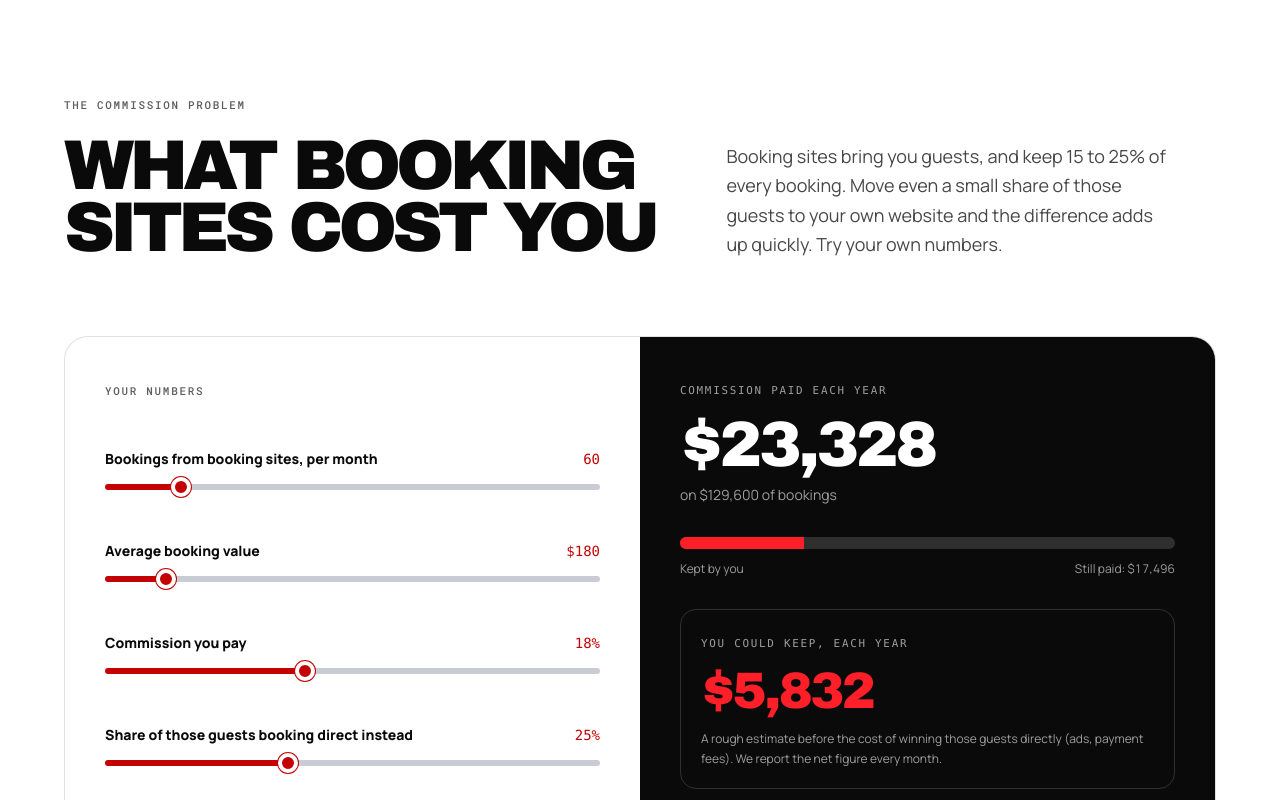
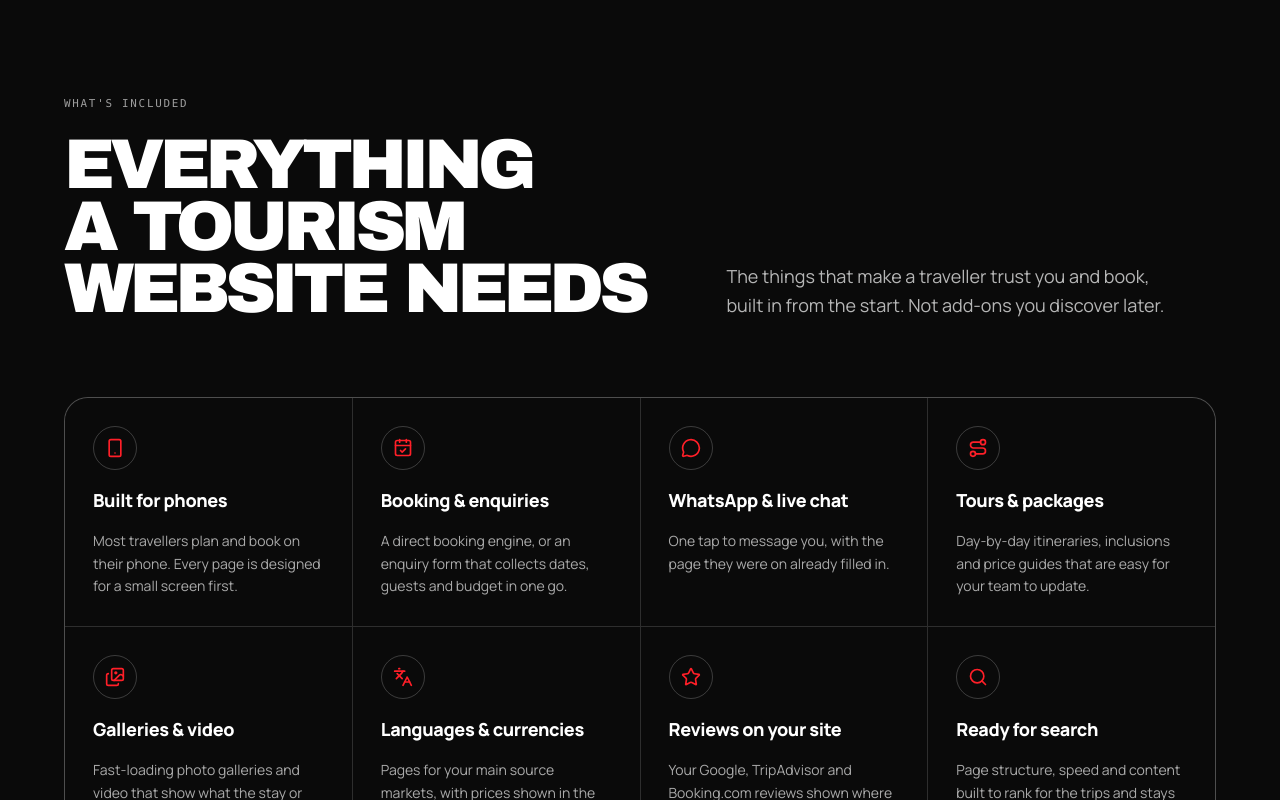
Before and after one commit to Uthrix-Digital/uthrix-digital, a Next.js app: page /for/hospitality in a window 1280 px wide. Shown: the part 2820-3620 px from the top of the page. Built offline with nearby package versions, Linux system fonts and the light colour scheme.

Commit message:
refactor: remove CommissionCalculator and related data from HospitalityPage and data.ts

```diff
--- a/src/app/for/[type]/_components/hospitality/CommissionCalculator.tsx
+++ /dev/null
@@ -1,145 +0,0 @@
-"use client";
-
-import { useId, useState } from "react";
-import { EYEBROW } from "@/components/shared/(AudiencePage)/styles";
-import { CALCULATOR } from "./data";
-
-// Fixed locale so server and client render the same string.
-const usd = new Intl.NumberFormat("en-US", {
-  style: "currency",
-  currency: "USD",
-  maximumFractionDigits: 0,
-});
-
-interface SliderProps {
-  label: string;
-  value: number;
-  display: string;
-  range: { min: number; max: number; step: number };
-  onChange: (value: number) => void;
-}
-
-function Slider({ label, value, display, range, onChange }: SliderProps) {
-  const id = useId();
-  const { min, max, step } = range;
-  const pct = ((value - min) / (max - min)) * 100;
-
-  return (
-    <div>
-      <div className="flex items-baseline justify-between gap-4">
-        <label htmlFor={id} className="text-sm font-semibold">
-          {label}
-        </label>
-        <output htmlFor={id} className="font-mono text-sm tabular-nums text-brand-text">
-          {display}
-        </output>
-      </div>
-      <input
-        id={id}
-        type="range"
-        min={min}
-        max={max}
-        step={step}
-        value={value}
-        onChange={(event) => onChange(Number(event.target.value))}
-        style={{
-          background: `linear-gradient(to right, var(--brand) ${pct}%, var(--track) ${pct}%)`,
-        }}
-        className="mt-3 h-1.5 w-full cursor-pointer appearance-none rounded-full accent-[var(--brand)] focus-visible:outline-2 focus-visible:outline-offset-4 focus-visible:outline-brand [&::-moz-range-thumb]:size-5 [&::-moz-range-thumb]:rounded-full [&::-moz-range-thumb]:border-4 [&::-moz-range-thumb]:border-background [&::-moz-range-thumb]:bg-brand [&::-webkit-slider-thumb]:size-5 [&::-webkit-slider-thumb]:appearance-none [&::-webkit-slider-thumb]:rounded-full [&::-webkit-slider-thumb]:border-4 [&::-webkit-slider-thumb]:border-background [&::-webkit-slider-thumb]:bg-brand [&::-webkit-slider-thumb]:shadow-[0_0_0_1px_var(--brand)]"
-      />
-    </div>
-  );
-}
-
-/** "What booking sites cost you" estimate with four sliders. */
-export function CommissionCalculator() {
-  const [bookings, setBookings] = useState<number>(CALCULATOR.bookings.initial);
-  const [value, setValue] = useState<number>(CALCULATOR.value.initial);
-  const [commission, setCommission] = useState<number>(CALCULATOR.commission.initial);
-  const [directShare, setDirectShare] = useState<number>(CALCULATOR.directShare.initial);
-
-  const yearlyRevenue = bookings * value * 12;
-  const yearlyCommission = yearlyRevenue * (commission / 100);
-  const kept = yearlyCommission * (directShare / 100);
-  const remaining = yearlyCommission - kept;
-
-  return (
-    <div className="grid overflow-hidden rounded-card-lg border border-border bg-background lg:grid-cols-[minmax(0,1fr)_minmax(0,1fr)]">
-      <div className="grid gap-7 p-6 sm:p-8 lg:p-10">
-        <p className={EYEBROW}>Your numbers</p>
-        <Slider
-          label="Bookings from booking sites, per month"
-          value={bookings}
-          display={String(bookings)}
-          range={CALCULATOR.bookings}
-          onChange={setBookings}
-        />
-        <Slider
-          label="Average booking value"
-          value={value}
-          display={usd.format(value)}
-          range={CALCULATOR.value}
-          onChange={setValue}
-        />
-        <Slider
-          label="Commission you pay"
-          value={commission}
-          display={`${commission}%`}
-          range={CALCULATOR.commission}
-          onChange={setCommission}
-        />
-        <Slider
-          label="Share of those guests booking direct instead"
-          value={directShare}
-          display={`${directShare}%`}
-          range={CALCULATOR.directShare}
-          onChange={setDirectShare}
-        />
-      </div>
-
-      <div
-        aria-live="polite"
-        className="flex flex-col justify-between gap-8 bg-foreground p-6 text-background sm:p-8 lg:p-10"
-      >
-        <div>
-          <p className="font-mono text-[0.68rem] font-medium uppercase tracking-[0.16em] text-background/60">
-            Commission paid each year
-          </p>
-          <p className="font-archivo-black mt-2 text-[clamp(2.25rem,5vw,4rem)] leading-none tracking-[-0.05em] tabular-nums">
-            {usd.format(yearlyCommission)}
-          </p>
-          <p className="mt-2 text-sm text-background/60">
-            on {usd.format(yearlyRevenue)} of bookings
-          </p>
-        </div>
-
-        {/* Bar: what you'd keep vs what still goes to booking sites */}
-        <div>
-          <div className="flex h-3 overflow-hidden rounded-full bg-background/15" aria-hidden="true">
-            <div
-              className="h-full bg-brand-bright transition-[width] duration-300"
-              style={{ width: `${directShare}%` }}
-            />
-          </div>
-          <div className="mt-3 flex justify-between gap-4 text-xs text-background/60">
-            <span>Kept by you</span>
-            <span className="tabular-nums">Still paid: {usd.format(remaining)}</span>
-          </div>
-        </div>
-
-        <div className="rounded-card border border-background/15 p-5">
-          <p className="font-mono text-[0.68rem] font-medium uppercase tracking-[0.16em] text-background/60">
-            You could keep, each year
-          </p>
-          <p className="font-archivo-black mt-2 text-[clamp(2rem,4vw,3.25rem)] leading-none tracking-[-0.05em] text-brand-bright tabular-nums">
-            {usd.format(kept)}
-          </p>
-          <p className="mt-3 text-xs leading-relaxed text-background/60">
-            A rough estimate before the cost of winning those guests directly
-            (ads, payment fees). We report the net figure every month.
-          </p>
-        </div>
-      </div>
-    </div>
-  );
-}
--- a/src/app/for/[type]/_components/hospitality/HospitalityPage.tsx
+++ b/src/app/for/[type]/_components/hospitality/HospitalityPage.tsx
@@ -15,7 +15,6 @@ import {
 } from "@/components/shared/(AudiencePage)/styles";
 import { Reveal } from "@/components/shared/(ServicePage)/Reveal";
 import { BusinessTypeExplorer } from "./BusinessTypeExplorer";
-import { CommissionCalculator } from "./CommissionCalculator";
 import { FEATURES, GUEST_JOURNEY, PROCESS } from "./data";
 import { HospitalityHero } from "./HospitalityHero";
 
@@ -84,24 +83,6 @@ function TypesSection() {
         >
           <BusinessTypeExplorer />
         </Suspense>
-      </div>
-    </section>
-  );
-}
-
-function CommissionSection() {
-  return (
-    <section aria-labelledby="hosp-commission" className="border-t border-border">
-      <div className={SECTION}>
-        <SectionHead
-          id="hosp-commission"
-          eyebrow="The commission problem"
-          title="What booking sites cost you"
-          body="Booking sites bring you guests, and keep 15 to 25% of every booking. Move even a small share of those guests to your own website and the difference adds up quickly. Try your own numbers."
-        />
-        <Reveal>
-          <CommissionCalculator />
-        </Reveal>
       </div>
     </section>
   );
@@ -238,7 +219,6 @@ export function HospitalityPage() {
     <div className="bg-background text-foreground">
       <HospitalityHero />
       <TypesSection />
-      <CommissionSection />
       <FeaturesSection />
       <JourneySection />
       <AudienceStageSection
--- a/src/app/for/[type]/_components/hospitality/data.ts
+++ b/src/app/for/[type]/_components/hospitality/data.ts
@@ -306,15 +306,6 @@ export const TOURISM_TYPES: TourismType[] = [
   },
 ];
 
-/* ── Commission calculator defaults ───────────────────────────────────── */
-
-export const CALCULATOR = {
-  bookings: { min: 5, max: 400, step: 5, initial: 60 },
-  value: { min: 20, max: 1500, step: 10, initial: 180 },
-  commission: { min: 10, max: 30, step: 1, initial: 18 },
-  directShare: { min: 5, max: 60, step: 5, initial: 25 },
-} as const;
-
 /* ── Features ─────────────────────────────────────────────────────────── */
 
 export const FEATURES: { icon: LucideIcon; title: string; body: string }[] = [
```
